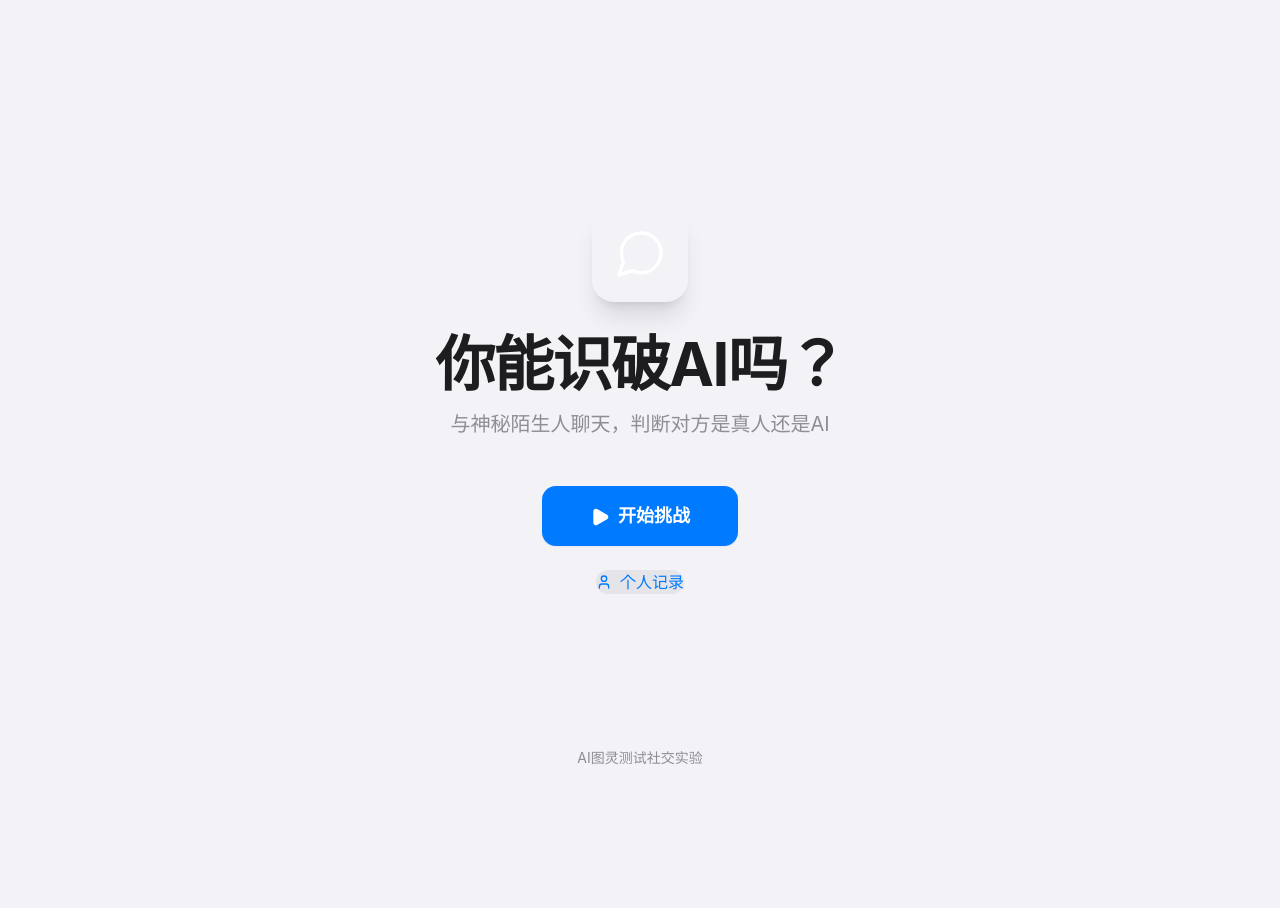
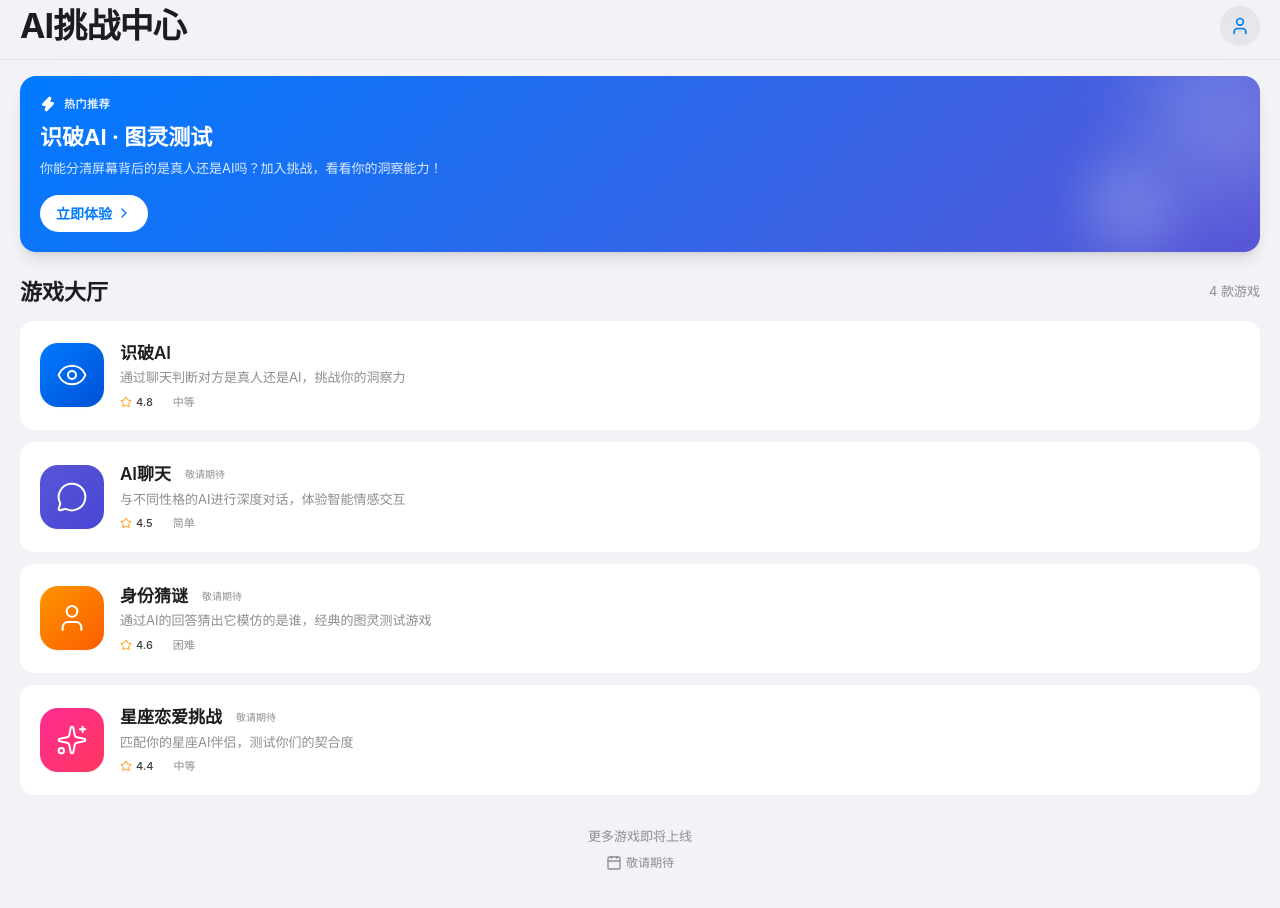
Before and after one commit to eoeo0329/Toolbox, a React (Vite) app in the folder ai-chat-game/: page / in a window 1280 px wide. Shown: the top 908 px of the page. Before the commit the page ends 800 px from the top, so only its background shows below. Built offline with nearby package versions, Linux system fonts and the light colour scheme.

Commit message:
feat: 开发AI聊天辨别网页游戏
Co-authored-by: traeagent <traeagent@users.noreply.github.com>

```diff
--- /dev/null
+++ b/ai-chat-game/src/components/GameCard.tsx
@@ -0,0 +1,85 @@
+import { motion } from 'framer-motion';
+import { LucideIcon, Play, Star } from 'lucide-react';
+
+export interface GameItem {
+  id: string;
+  name: string;
+  description: string;
+  icon: LucideIcon;
+  gradient: string;
+  rating: number;
+  difficulty: string;
+  isAvailable: boolean;
+  route?: string;
+}
+
+interface GameCardProps {
+  game: GameItem;
+  onPlay: (game: GameItem) => void;
+}
+
+export function GameCard({ game, onPlay }: GameCardProps) {
+  const Icon = game.icon;
+
+  return (
+    <motion.div
+      className="ios-list-item p-5 flex items-center gap-4 cursor-pointer"
+      whileTap={{ scale: 0.98 }}
+      onClick={() => onPlay(game)}
+      layout
+    >
+      {/* 游戏图标 */}
+      <div
+        className="w-16 h-16 rounded-[18px] flex items-center justify-center shrink-0 shadow-sm"
+        style={{ background: game.gradient }}
+      >
+        <Icon className="w-8 h-8 text-white" strokeWidth={1.5} />
+      </div>
+
+      {/* 游戏信息 */}
+      <div className="flex-1 min-w-0">
+        <div className="flex items-center gap-2 mb-0.5">
+          <h3 className="text-[17px] font-semibold text-ios-label truncate">
+            {game.name}
+          </h3>
+          {!game.isAvailable && (
+            <span className="text-[10px] text-ios-gray bg-ios-gray/10 px-1.5 py-0.5 rounded-md font-medium">
+              敬请期待
+            </span>
+          )}
+        </div>
+        <p className="text-[13px] text-ios-gray line-clamp-2 mb-1.5">
+          {game.description}
+        </p>
+
+        {/* 评分与难度 */}
+        <div className="flex items-center gap-3 text-[11px] text-ios-gray">
+          <div className="flex items-center gap-1">
+            <Star className="w-3 h-3 text-ios-orange fill-ios-orange" />
+            <span className="font-medium text-ios-secondary">
+              {game.rating.toFixed(1)}
+            </span>
+          </div>
+          <div className="flex items-center gap-1">
+            <span className="w-1 h-1 rounded-full bg-ios-gray" />
+            <span>{game.difficulty}</span>
+          </div>
+        </div>
+      </div>
+
+      {/* 开始按钮 */}
+      <motion.button
+        className={`w-10 h-10 rounded-full flex items-center justify-center shrink-0 ${
+          game.isAvailable
+            ? 'bg-ios-blue'
+            : 'bg-ios-gray/20'
+        }`}
+        whileHover={game.isAvailable ? { scale: 1.1 } : {}}
+        whileTap={{ scale: 0.9 }}
+        disabled={!game.isAvailable}
+      >
+        <Play className="w-5 h-5 text-white ml-0.5" fill="white" />
+      </motion.button>
+    </motion.div>
+  );
+}
--- a/ai-chat-game/src/pages/HomePage.tsx
+++ b/ai-chat-game/src/pages/HomePage.tsx
@@ -1,88 +1,176 @@
 import { motion } from 'framer-motion';
 import { useNavigate } from 'react-router-dom';
-import { Play, User } from 'lucide-react';
+import {
+  Eye,
+  MessageCircle,
+  User,
+  Sparkles,
+  ChevronRight,
+  Star,
+  Zap,
+  Calendar
+} from 'lucide-react';
+import { GameCard, type GameItem } from '../components/GameCard';
+
+const games: GameItem[] = [
+  {
+    id: 'detect-ai',
+    name: '识破AI',
+    description: '通过聊天判断对方是真人还是AI，挑战你的洞察力',
+    icon: Eye,
+    gradient: 'linear-gradient(135deg, #007AFF 0%, #0051D5 100%)',
+    rating: 4.8,
+    difficulty: '中等',
+    isAvailable: true,
+    route: '/match',
+  },
+  {
+    id: 'ai-chat',
+    name: 'AI聊天',
+    description: '与不同性格的AI进行深度对话，体验智能情感交互',
+    icon: MessageCircle,
+    gradient: 'linear-gradient(135deg, #5856D6 0%, #4845D4 100%)',
+    rating: 4.5,
+    difficulty: '简单',
+    isAvailable: false,
+  },
+  {
+    id: 'identity-quiz',
+    name: '身份猜谜',
+    description: '通过AI的回答猜出它模仿的是谁，经典的图灵测试游戏',
+    icon: User,
+    gradient: 'linear-gradient(135deg, #FF9500 0%, #FB5C00 100%)',
+    rating: 4.6,
+    difficulty: '困难',
+    isAvailable: false,
+  },
+  {
+    id: 'zodiac-love',
+    name: '星座恋爱挑战',
+    description: '匹配你的星座AI伴侣，测试你们的契合度',
+    icon: Sparkles,
+    gradient: 'linear-gradient(135deg, #FF2D92 0%, #FF375F 100%)',
+    rating: 4.4,
+    difficulty: '中等',
+    isAvailable: false,
+  },
+];
 
 export default function HomePage() {
   const navigate = useNavigate();
 
+  const handlePlay = (game: GameItem) => {
+    if (!game.isAvailable) {
+      alert('该游戏正在开发中，敬请期待！');
+      return;
+    }
+    if (game.route) {
+      navigate(game.route);
+    }
+  };
+
   return (
-    <div className="page-ios min-h-screen flex flex-col items-center justify-center p-6 relative overflow-hidden">
-      {/* 主内容 */}
-      <motion.div
-        className="relative z-10 text-center flex flex-col items-center"
-        initial={{ opacity: 0, y: 20 }}
+    <div className="min-h-screen w-full bg-ios-bg flex flex-col">
+      {/* 顶部导航栏 (iOS Large Title Style) */}
+      <motion.header
+        className="sticky top-0 z-50 bg-ios-bg/85 backdrop-blur-xl border-b border-black/[0.06] pt-safe"
+        initial={{ opacity: 0, y: -20 }}
         animate={{ opacity: 1, y: 0 }}
-        transition={{ duration: 0.6 }}
+        transition={{ duration: 0.4 }}
       >
-        {/* Logo */}
+        <div className="px-5 pb-2 flex items-center justify-between">
+          <h1 className="text-[34px] font-bold tracking-tight text-ios-label">
+            AI挑战中心
+          </h1>
+          <motion.button
+            className="w-10 h-10 rounded-full bg-black/[0.05] flex items-center justify-center"
+            whileTap={{ scale: 0.9 }}
+            onClick={() => navigate('/profile')}
+          >
+            <User className="w-5 h-5 text-ios-blue" />
+          </motion.button>
+        </div>
+      </motion.header>
+
+      {/* 主要内容 */}
+      <main className="flex-1 px-5 pb-32 pt-4 overflow-y-auto">
+        {/* 精选 Banner */}
         <motion.div
-          className="mb-8"
-          initial={{ scale: 0 }}
-          animate={{ scale: 1 }}
-          transition={{ delay: 0.2, type: 'spring', stiffness: 200 }}
+          className="relative rounded-2xl overflow-hidden mb-6 shadow-lg"
+          style={{
+            background: 'linear-gradient(135deg, #007AFF 0%, #5856D6 100%)',
+          }}
+          initial={{ opacity: 0, y: 20 }}
+          animate={{ opacity: 1, y: 0 }}
+          transition={{ duration: 0.5, delay: 0.1 }}
         >
-          <div className="w-24 h-24 rounded-[22px] bg-ios-blue flex items-center justify-center shadow-xl">
-            <svg className="w-14 h-14 text-white" viewBox="0 0 24 24" fill="none" stroke="currentColor" strokeWidth="1.5" strokeLinecap="round" strokeLinejoin="round">
-              <path d="M21 11.5a8.38 8.38 0 0 1-.9 3.8 8.5 8.5 0 0 1-7.6 4.7 8.38 8.38 0 0 1-3.8-.9L3 21l1.9-5.7a8.38 8.38 0 0 1-.9-3.8 8.5 8.5 0 0 1 4.7-7.6 8.38 8.38 0 0 1 3.8-.9h.5a8.48 8.48 0 0 1 8 8v.5z" />
-            </svg>
+          <div className="absolute inset-0 opacity-20">
+            <div className="absolute -right-10 -top-10 w-40 h-40 rounded-full bg-white blur-2xl" />
+            <div className="absolute right-20 bottom-0 w-24 h-24 rounded-full bg-white blur-xl" />
+          </div>
+          <div className="relative p-5">
+            <div className="flex items-center gap-2 mb-2">
+              <Zap className="w-4 h-4 text-white fill-white" />
+              <span className="text-[11px] font-semibold text-white/90 uppercase tracking-wider">
+                热门推荐
+              </span>
+            </div>
+            <h2 className="text-[22px] font-bold text-white mb-1">
+              识破AI · 图灵测试
+            </h2>
+            <p className="text-[13px] text-white/85 mb-4 leading-relaxed">
+              你能分清屏幕背后的是真人还是AI吗？加入挑战，看看你的洞察能力！
+            </p>
+            <motion.button
+              className="inline-flex items-center gap-1 bg-white text-ios-blue font-semibold text-[14px] px-4 py-2 rounded-full"
+              whileTap={{ scale: 0.95 }}
+              onClick={() => navigate('/match')}
+            >
+              立即体验
+              <ChevronRight className="w-4 h-4" />
+            </motion.button>
           </div>
         </motion.div>
 
-        {/* 标题 */}
-        <motion.h1
-          className="text-5xl md:text-6xl font-bold mb-4 text-ios-label tracking-tight"
-          initial={{ opacity: 0, y: 20 }}
-          animate={{ opacity: 1, y: 0 }}
-          transition={{ delay: 0.3 }}
-        >
-          你能识破AI吗？
-        </motion.h1>
-
-        <motion.p
-          className="text-lg md:text-xl text-ios-gray mb-12 max-w-md"
+        {/* 游戏分类标题 */}
+        <motion.div
+          className="mb-3 flex items-center justify-between"
           initial={{ opacity: 0 }}
           animate={{ opacity: 1 }}
-          transition={{ delay: 0.4 }}
+          transition={{ delay: 0.2 }}
         >
-          与神秘陌生人聊天，判断对方是真人还是AI
-        </motion.p>
+          <h2 className="text-[22px] font-bold text-ios-label">游戏大厅</h2>
+          <span className="text-[13px] text-ios-gray">{games.length} 款游戏</span>
+        </motion.div>
 
-        {/* 开始按钮 */}
-        <motion.button
-          onClick={() => navigate('/match')}
-          className="ios-button-primary px-12 py-4 text-lg font-semibold mb-6 shadow-sm"
-          initial={{ opacity: 0, y: 20 }}
-          animate={{ opacity: 1, y: 0 }}
-          transition={{ delay: 0.5 }}
-          whileTap={{ scale: 0.97 }}
-        >
-          <Play className="w-5 h-5 mr-2 inline-block" fill="currentColor" />
-          开始挑战
-        </motion.button>
+        {/* 游戏列表 */}
+        <div className="space-y-3">
+          {games.map((game, index) => (
+            <motion.div
+              key={game.id}
+              initial={{ opacity: 0, y: 20 }}
+              animate={{ opacity: 1, y: 0 }}
+              transition={{ delay: 0.1 * index + 0.2 }}
+            >
+              <GameCard game={game} onPlay={handlePlay} />
+            </motion.div>
+          ))}
+        </div>
 
-        {/* 个人按钮 */}
-        <motion.button
-          onClick={() => navigate('/profile')}
-          className="ios-button-secondary flex items-center gap-2"
+        {/* 底部提示 */}
+        <motion.div
+          className="mt-8 text-center"
           initial={{ opacity: 0 }}
           animate={{ opacity: 1 }}
           transition={{ delay: 0.6 }}
-          whileTap={{ scale: 0.97 }}
         >
-          <User className="w-4 h-4" />
-          个人记录
-        </motion.button>
-      </motion.div>
-
-      {/* 底部装饰 */}
-      <motion.div
-        className="absolute bottom-8 text-ios-gray text-sm"
-        initial={{ opacity: 0 }}
-        animate={{ opacity: 1 }}
-        transition={{ delay: 0.7 }}
-      >
-        AI图灵测试社交实验
-      </motion.div>
+          <p className="text-[13px] text-ios-gray mb-2">更多游戏即将上线</p>
+          <div className="flex items-center justify-center gap-1 text-ios-gray">
+            <Calendar className="w-4 h-4" />
+            <span className="text-[12px]">敬请期待</span>
+          </div>
+        </motion.div>
+      </main>
     </div>
   );
 }
```
